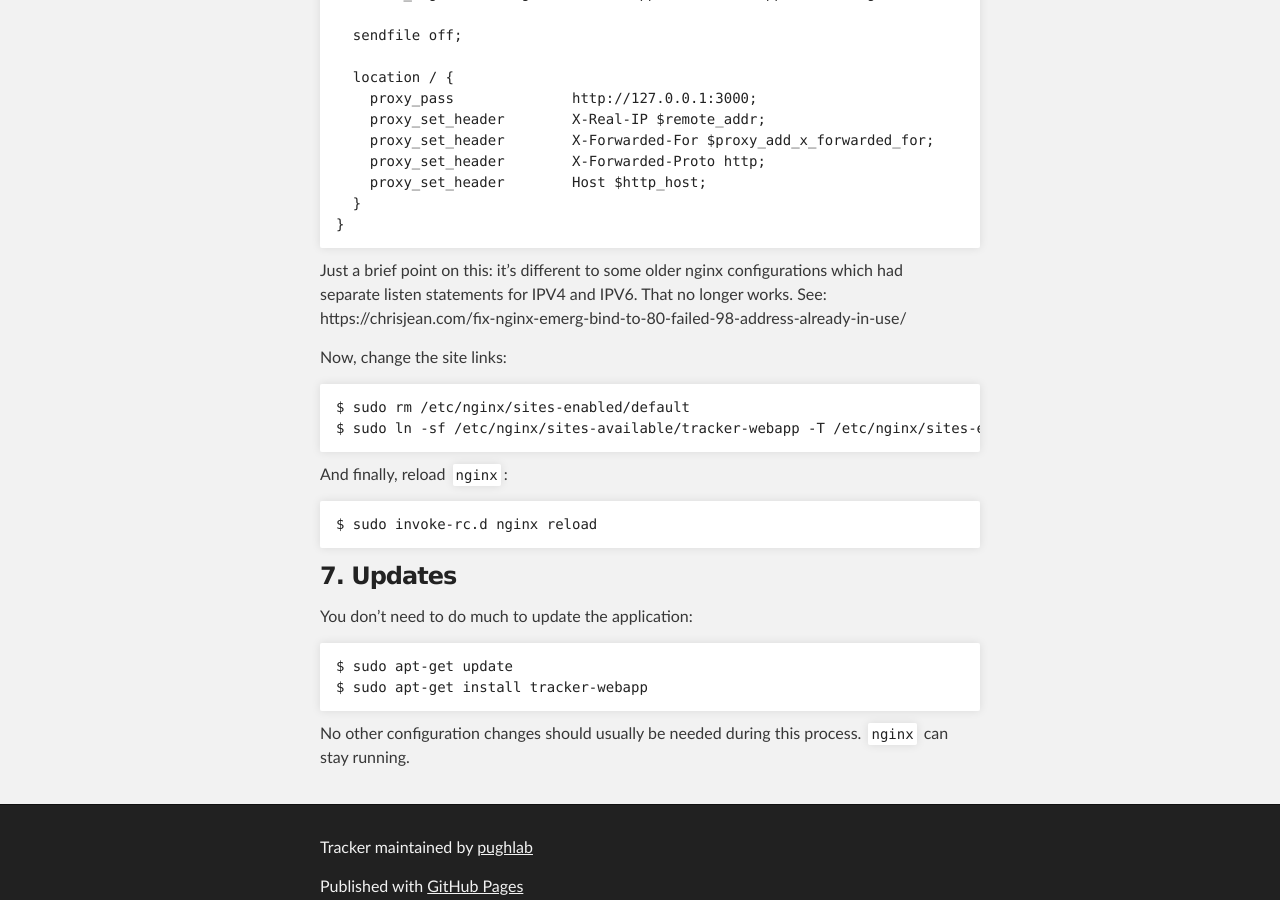
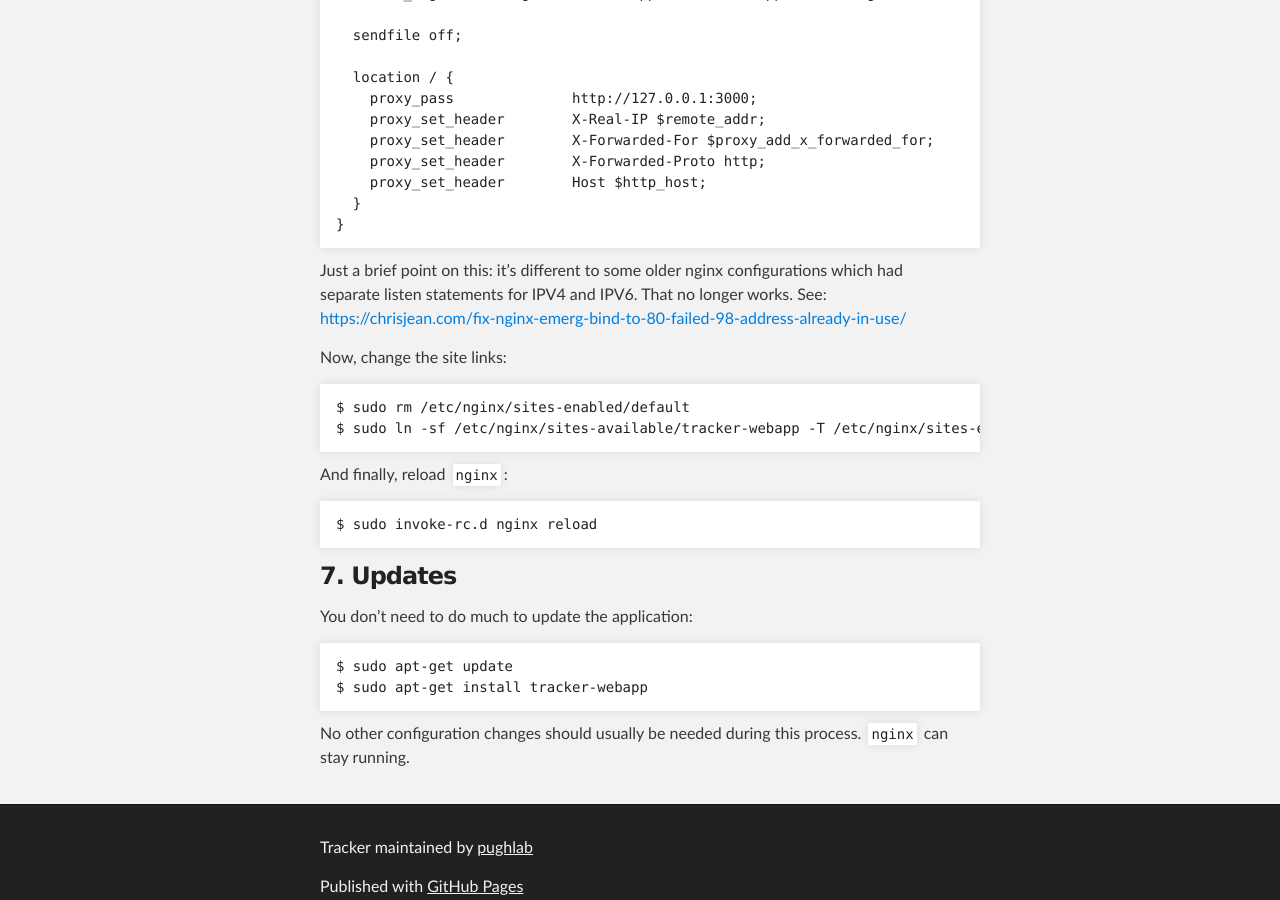
Before and after one commit to pughlab/tracker, a Jekyll site: the page built from pages/debian-deployment.md, in a window 1280 px wide and 900 px high, scrolled down 2892 px. Built offline with Jekyll 4.4.1, drawn with Linux system fonts in a browser that asks for light colours; some of the changed lines change nothing that is shown; some of the changed text lies outside the part shown.

Commit message:
Fixed the links

```diff
--- a/pages/debian-deployment.md
+++ b/pages/debian-deployment.md
@@ -51,7 +51,7 @@
 
 The tracker will not remove or modify these locations if they already exist, so you can secure the system in advance of installing with ecryptfs.
 
-For more on installing and setting up ecryptfs, see: https://www.howtoforge.com/how-to-encrypt-directories-partitions-with-ecryptfs-on-debian-squeeze
+For more on installing and setting up ecryptfs, see: [https://www.howtoforge.com/how-to-encrypt-directories-partitions-with-ecryptfs-on-debian-squeeze](https://www.howtoforge.com/how-to-encrypt-directories-partitions-with-ecryptfs-on-debian-squeeze).
 
 First, install ecryptfs and set up encryption for everything under `/srv`
 
@@ -127,7 +127,7 @@
       }
     }
 
-Just a brief point on this: it's different to some older nginx configurations which had separate listen statements for IPV4 and IPV6. That no longer works. See: https://chrisjean.com/fix-nginx-emerg-bind-to-80-failed-98-address-already-in-use/
+Just a brief point on this: it's different to some older nginx configurations which had separate listen statements for IPV4 and IPV6. That no longer works. See: [https://chrisjean.com/fix-nginx-emerg-bind-to-80-failed-98-address-already-in-use/](https://chrisjean.com/fix-nginx-emerg-bind-to-80-failed-98-address-already-in-use/)
 
 Now, change the site links:
 
```
